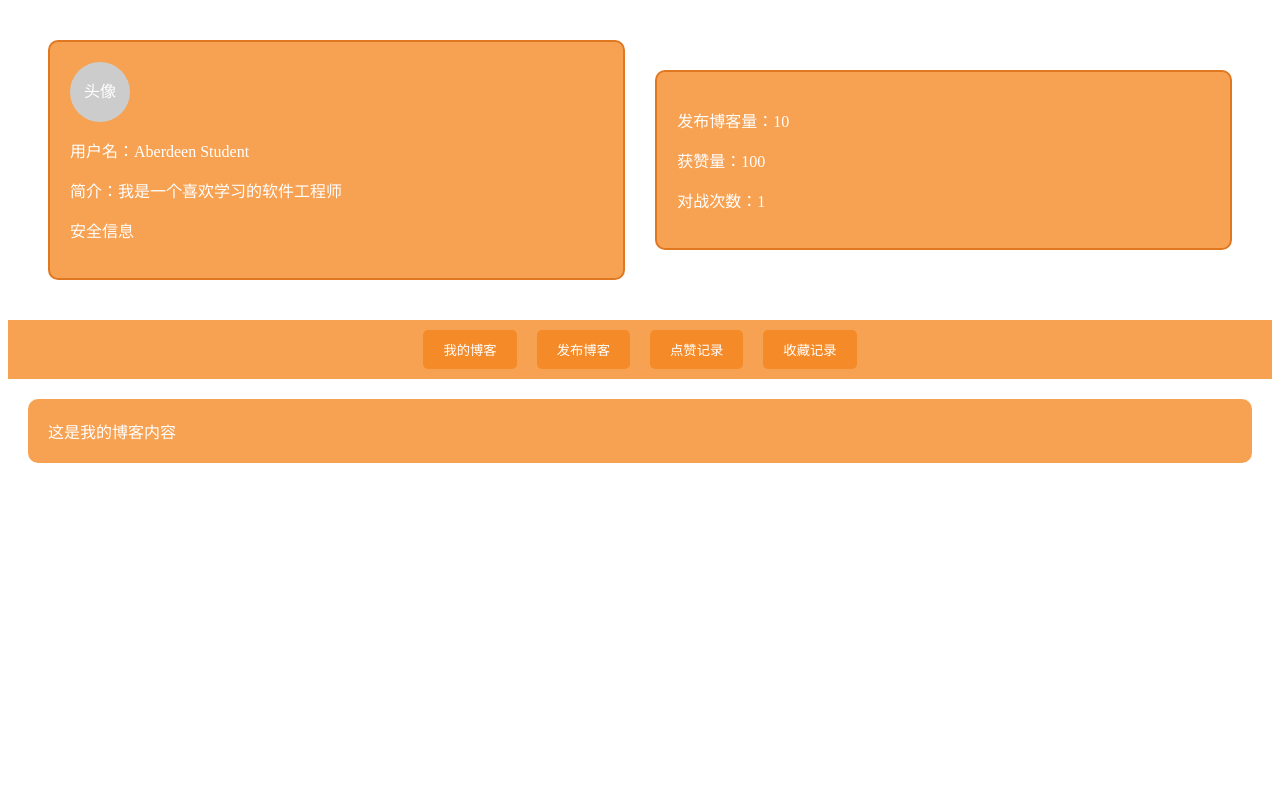
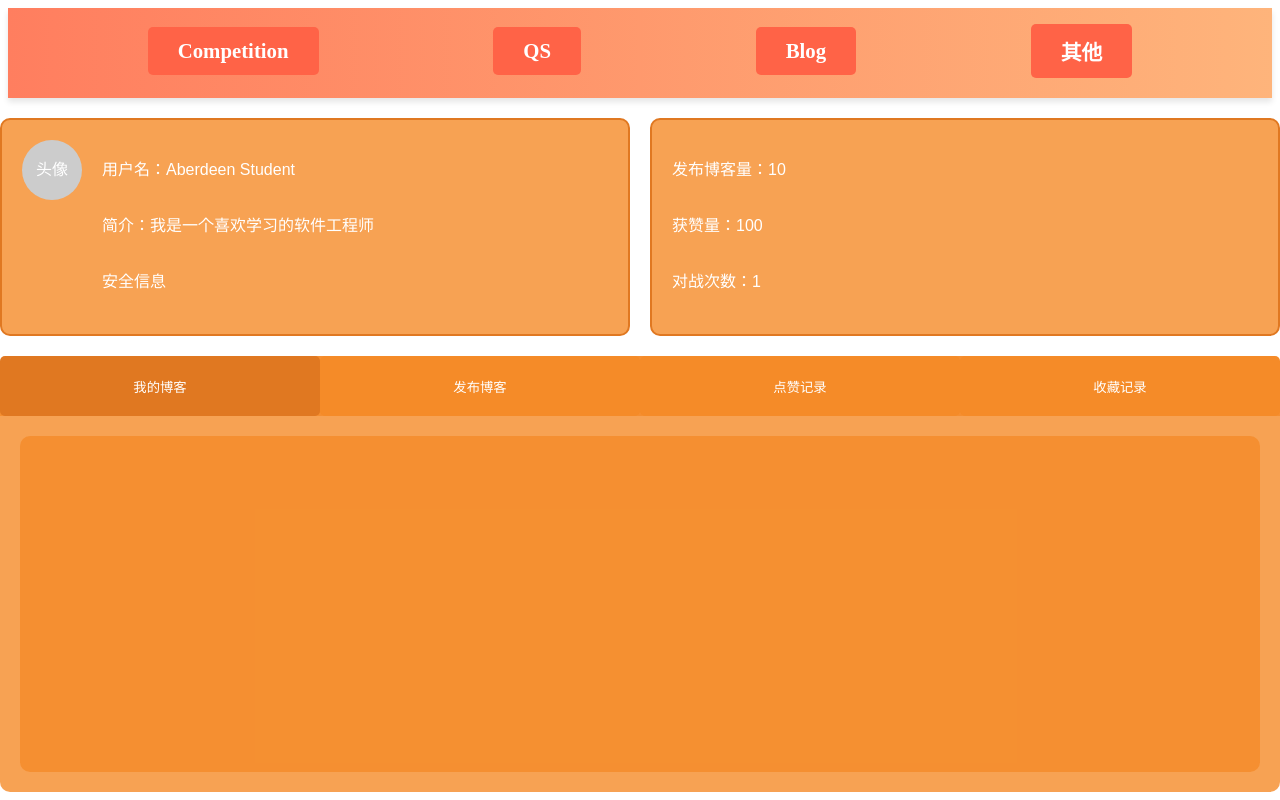
Before and after one commit to GEYETINGFENG/Software-Architecture-Project, a Vue app in the folder frontend/: page /profile in a window 1280 px wide. Built offline with nearby package versions, Linux system fonts and the light colour scheme.

Commit message:
添加vditor依赖

```diff
--- a/frontend/package.json
+++ b/frontend/package.json
@@ -12,6 +12,7 @@
     "@element-plus/icons-vue": "^2.3.1",
     "axios": "^1.7.8",
     "socket.io-client": "^4.8.1",
+    "vditor": "^3.10.8",
     "vue": "^3.5.12",
     "vue-router": "^4.4.5"
   },
--- a/frontend/src/components/ProfilePage/PublishBlog.vue
+++ b/frontend/src/components/ProfilePage/PublishBlog.vue
@@ -1,13 +1,34 @@
 <template>
-
+<div id="vditor"></div>
 </template>
 
 <script>
+import Vditor from 'vditor';
+import "vditor/dist/index.css";
+
 export default {
-  name: "PostBlog"
+  name: "PostBlog",
+
+  mounted() {
+    this.contentEditor = new Vditor('vditor',{
+      toolbarConfig: {
+        pin: true
+      },
+      cache: {
+        enable: false,
+      },
+      height: 500,
+      preview: {
+        mode: 'both',
+      }
+    })
+  }
+
 }
 </script>
 
 <style scoped>
-
+#vditor{
+  text-align: left;
+}
 </style>
--- a/frontend/src/views/ProfilePage.vue
+++ b/frontend/src/views/ProfilePage.vue
@@ -1,64 +1,110 @@
 <template>
+  <div class="container">
+    <Topbar/>
     <div id="profile">
       <!-- 头部信息，分为左右两个容器 -->
-    <div class="profile-section">
       <!-- 左侧容器：头像和基本信息 -->
       <div class="left-container">
+        <div>
           <div class="avatar">头像</div>
-        <div class="profile-info">
+        </div>
+        <div class="profile-info info-list-row">
           <p>用户名：Aberdeen Student</p>
           <p>简介：我是一个喜欢学习的软件工程师</p>
           <p>安全信息</p>
         </div>
       </div>
       <!-- 右侧容器：统计数据 -->
-      <div class="right-container">
+      <div class="right-container info-list-row">
         <p>发布博客量：10</p>
         <p>获赞量：100</p>
         <p>对战次数：1</p>
       </div>
-    </div>
-
+      <div class="body-container">
         <!-- 中间选项卡 -->
         <div class="tabs-container">
           <div class="tabs">
-        <button @click="setTab('myBlogs')">我的博客</button>
-        <button @click="setTab('publishBlog')">发布博客</button>
-        <button @click="setTab('likeRecords')">点赞记录</button>
-        <button @click="setTab('favorites')">收藏记录</button>
+            <button type="button" @click="setTab('myBlogs')" :class="activeTab==='myBlogs'?'activate-tab':''">我的博客</button>
+            <button type="button" @click="setTab('publishBlog')" :class="activeTab==='publishBlog'?'activate-tab':''">发布博客</button>
+            <button type="button" @click="setTab('likeRecords')" :class="activeTab==='likeRecords'?'activate-tab':''">点赞记录</button>
+            <button type="button" @click="setTab('favorites')" :class="activeTab==='favorites'?'activate-tab':''">收藏记录</button>
           </div>
         </div>
-
         <!-- 内容展示 -->
         <div class="content">
-      <div v-if="activeTab === 'myBlogs'">这是我的博客内容</div>
-      <div v-if="activeTab === 'publishBlog'">这是发布博客页面</div>
-      <div v-if="activeTab === 'likeRecords'">这是点赞记录页面</div>
-      <div v-if="activeTab === 'favorites'">这是收藏记录页面</div>
+<!--          <div v-if="activeTab === 'myBlogs'">这是我的博客内容</div>-->
+<!--          <div v-if="activeTab === 'publishBlog'">这是发布博客页面</div>-->
+<!--          <div v-if="activeTab === 'likeRecords'">这是点赞记录页面</div>-->
+<!--          <div v-if="activeTab === 'favorites'">这是收藏记录页面</div>-->
+          <component :is="selectComponents"/>
+        </div>
+      </div>
     </div>
   </div>
 </template>
 
 <script>
+import Topbar from "@/components/Topbar.vue";
+import PublishBlog from "@/components/ProfilePage/PublishBlog.vue";
+import MyBlogs from "@/components/ProfilePage/MyBlogs.vue";
+import LikeRecords from "@/components/ProfilePage/LikeRecords.vue";
+import Favorites from "@/components/ProfilePage/Favorites.vue";
+
 export default {
+  components: {Topbar,PublishBlog,MyBlogs,LikeRecords,Favorites},
   data() {
     return {
       activeTab: "myBlogs", // 默认显示我的博客
+      selectComponents: MyBlogs
     };
   },
   methods: {
     setTab(tabName) {
       this.activeTab = tabName;
+      if (this.activeTab==='myBlogs'){
+        this.selectComponents = MyBlogs
+      }else if(this.activeTab==='publishBlog') {
+        this.selectComponents = PublishBlog
+      }else if(this.activeTab==='likeRecords') {
+        this.selectComponents = LikeRecords
+      }else if (this.activeTab==='favorites') {
+        this.selectComponents = Favorites
+      }
     },
   },
 };
 </script>
 
 <style scoped>
+.container{
+  display: flex;
+  flex-direction: column;
+  align-items: center;
+  height: calc(100vh - 16px);
+  gap: 20px;
+}
+
+.nav{
+  height: auto;
+}
+
 /* 通用样式 */
-#app {
+#profile {
   font-family: Arial, sans-serif;
   text-align: center;
+
+  display: grid;
+  grid-template-columns: 1fr 1fr;
+  grid-template-rows: 0.5fr 1fr;
+  grid-template-areas:
+    "a b"
+    "c c";
+  grid-gap: 20px;
+
+  height: 100%;
+  max-width: 1980px;
+  min-width: 1280px;
+
 }
 
 /* 头部信息容器样式 */
@@ -70,22 +116,36 @@ export default {
   margin: 20px;
 }
 
+.info-list-row{
+  text-align: left;
+  display: flex;
+  flex-direction: column;
+}
+
 .left-container{
-  width: 45%;
+  grid-area: a;
   background-color: rgba(245, 139, 40, 0.8);
   border: 2px solid #e07821;
   border-radius: 10px;
   padding: 20px;
   color: white;
+  display: flex;
+  flex-direction: row;
+  gap: 20px;
 }
 
 .right-container {
-  width: 45%;
+  grid-area: b;
   background-color: rgba(245, 139, 40, 0.8);
   border: 2px solid #e07821;
   border-radius: 10px;
   padding: 20px;
   color: white;
+  text-align: left;
+}
+
+.body-container{
+  grid-area: c;
 }
 
 .avatar {
@@ -103,17 +163,31 @@ export default {
 }
 
 /* 选项卡容器样式 */
+.body-container{
+  background-color: rgba(245, 139, 40, 0.8);
+  border-radius: 10px;
+  display: flex;
+  flex-direction: column;
+  text-align: center;
+  justify-content: center;
+}
+
 .tabs-container {
   width: 100%;
+  height: 10%;
+  min-height: 60px;
   background-color: rgba(245, 139, 40, 0.8);
-  padding: 10px 0;
-  margin-top: 20px;
+  padding: 0 0;
+  border-top-left-radius: 10px;
+  border-top-right-radius: 10px;
 }
 
 .tabs {
-  display: flex;
-  justify-content: center;
-  gap: 20px;
+  height: 100%;
+  display: grid;
+  grid-template-columns: repeat(4,1fr);
+
+  padding: 0 0;
 }
 
 .tabs button {
@@ -125,12 +199,19 @@ export default {
   cursor: pointer;
 }
 
+
 .tabs button:hover {
-  background-color: #e07821;
+  background-color: rgba(206, 110, 31, 0.75);
 }
+
+.activate-tab{
+  background-color: #e07821 !important;
+}
+
 
 /* 内容容器样式 */
 .content {
+  height: 80%;
   background-color: rgba(245, 139, 40, 0.8);
   color: white;
   padding: 20px;
```
Also changed, not shown: 1 other file (tests, documents, lock files or other folders). Lines whose indentation alone changed are shown as unchanged.
